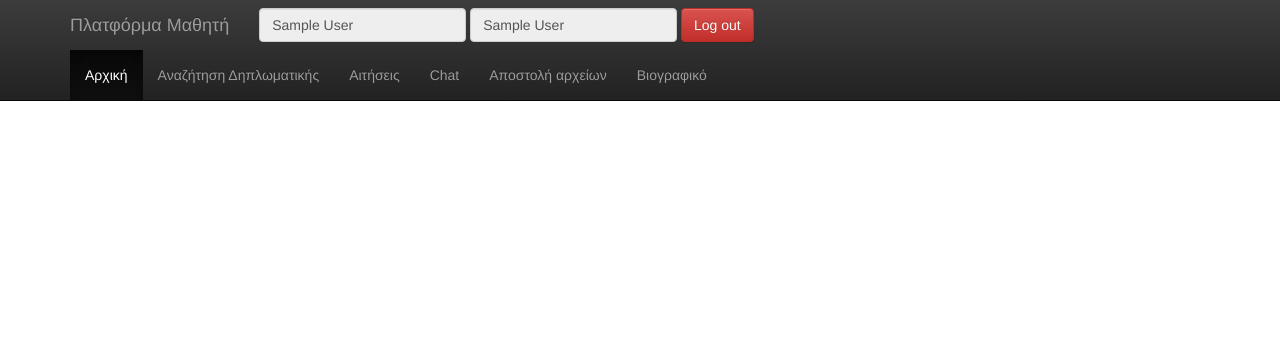
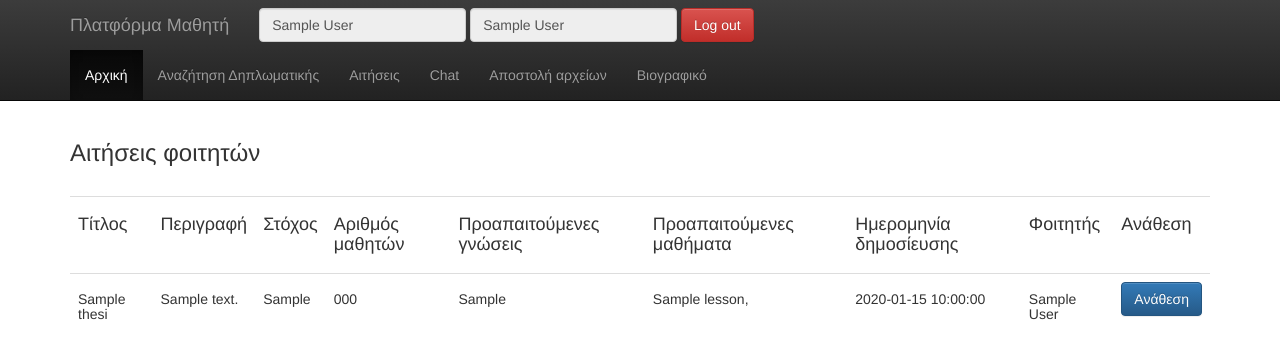
Before and after one commit to melina222/Project-Darkhold, a PHP site: page /view_thesis_applies.php in a window 1280 px wide. Shown: the top 361 px of the page. Run offline with PHP 8.4, Linux system fonts and the light colour scheme; the visitor is signed in with stand-in values (Sample User, id 1); tables that the repository leaves empty or names only in its code hold one stand-in row (values such as "Sample post"); some libraries are stand-ins or nearby versions.

Commit message:
Add approve thesis

```diff
--- a/src/utilities/connectWithDB.php
+++ b/src/utilities/connectWithDB.php
@@ -1,7 +1,7 @@
 <?php
 $conf['db']['db_Host'] = 'localhost';
-$conf['db']['db_Login'] = 'poutiouri';
-$conf['db']['db_PWord'] = 'melina123';
+$conf['db']['db_Login'] = 'root';
+$conf['db']['db_PWord'] = '';
 //$conf['db']['db_Name'] = 'flashpoint';
 $conf['db']['db_Name'] = 'operationflashpoint';
 $conf['db']['db_Port'] = '3306';
--- a/src/utilities/methods.php
+++ b/src/utilities/methods.php
@@ -190,11 +190,11 @@ function change_thesis_state($link, $thesis_id, $new_state)
     $result = mysqli_query($link, $sql);
     if ($result) {
         mysqli_commit($link);
-        showAlertDialogMethod("OK");
+        //showAlertDialogMethod("OK");
         return true;
     } else {
         mysqli_rollback($link);
-        showAlertDialogMethod("NOT OK");
+        //showAlertDialogMethod("NOT OK");
         return false;
     }
 }
@@ -222,6 +222,19 @@ function get_thesis_by_state($link, $state)
     }
     return null;
 }
+
+function get_thesis_for_teacher_that_students_applied_for($link, $teacher_id)
+{
+    showAlertDialogMethod($teacher_id);
+    $sql = "SELECT thesis.*,thesis_appication.user_id FROM thesis,thesis_appication,user WHERE user.id = thesis.teacher_id AND user.id = '$teacher_id' AND thesis_appication.thesis_id = thesis.id";
+    $result = mysqli_query($link, $sql) or die(mysqli_error($link));
+    $count = mysqli_num_rows($result);
+    if ($count >= 1) {
+        return $result;
+    }
+    return null;
+}
+
 
 function get_thesis_student_applied_for($link, $student_id)
 {
@@ -289,6 +302,19 @@ function get_thesis_with_keywords($link, $keyword_phrase)
 function get_full_teacher_name_for_thesis($link, $thesis_id)
 {
     $sql = "SELECT user.fname,user.lname FROM user,thesis WHERE thesis.teacher_id = user.id AND thesis.id = '$thesis_id'";
+    $result = mysqli_query($link, $sql) or die(mysqli_error($link));
+    $count = mysqli_num_rows($result);
+    if ($count == 1) {
+        while ($row = $result->fetch_assoc()) {
+            return $row['fname'] . " " . $row['lname'];
+        }
+    }
+    return null;
+}
+
+function get_full_student_name_for_thesis($link, $user_id)
+{
+    $sql = "SELECT user.fname,user.lname FROM user WHERE user.id= '$user_id'";
     $result = mysqli_query($link, $sql) or die(mysqli_error($link));
     $count = mysqli_num_rows($result);
     if ($count == 1) {
--- a/src/view_thesis_applies.php
+++ b/src/view_thesis_applies.php
@@ -14,7 +14,72 @@ include_once "page_parts/login_checker.php";
 ?>
 
 <div class="page_content">
+    <h3>Αιτήσεις φοιτητών</h3>
+    <br>
+    <table class="table">
+        <?php
 
+
+        if ($_SERVER['REQUEST_METHOD'] == "POST" && isset($_POST['apply'])) {
+
+        }
+
+        $all_thesis = get_thesis_for_teacher_that_students_applied_for($link, $_SESSION['user_id']);
+        if ($all_thesis == null) {
+
+            echo '<h5>Δεν βρέθηκαν αποτελέσματα</h5>';
+
+
+        } else {
+            echo ' <tr>';
+            echo '<td><h4>Τίτλος</h4></td>';
+            echo '<td><h4>Περιγραφή</h4></td>';
+            echo '<td><h4>Στόχος</h4></td>';
+            echo '<td><h4>Αριθμός μαθητών</h4></td>';
+            echo '<td><h4>Προαπαιτούμενες γνώσεις</h4></td>';
+            echo '<td><h4>Προαπαιτούμενες μαθήματα</h4></td>';
+            echo '<td><h4>Ημερομηνία δημοσίευσης</h4></td>';
+            echo '<td><h4>Φοιτητής</h4></td>';
+            echo '<td><h4>Ανάθεση</h4></td>';
+            echo '</tr>';
+            while ($row = $all_thesis->fetch_assoc()) {
+                echo '<tr>';
+                echo '<td>';
+                echo '<h5 id="align_start" style="">' . $row['title'] . '</h5>';
+                echo '</td>';
+                echo '<td>';
+                echo '<h5 id="align_start" style="">' . $row['description'] . '</h5>';
+                echo '</td>';
+                echo '<td>';
+                echo '<h5 id="align_start" style="">' . $row['target'] . '</h5>';
+                echo '</td>';
+                echo '<td>';
+                echo '<h5 id="align_start" style="">' . $row['student_number'] . '</h5>';
+                echo '</td>';
+                echo '<td>';
+                echo '<h5 id="align_start" style="">' . $row['student_knowledge'] . '</h5>';
+                echo '</td>';
+                echo '<td>';
+                echo '<h5 id="align_start" style="">' . get_lesson_names_as_string_for_thesis($link, $row['id']) . '</h5>';
+                echo '</td>';
+                echo '<td>';
+                echo '<h5 id="align_start" style="">' . $row['publication_date'] . '</h5>';
+                //showAlertDialogMethod($row['publication_date'] . "//");
+                echo '</td>';
+                echo '<td>';
+                echo '<h5 id="align_start" style="">' . get_full_student_name_for_thesis($link, $row['user_id']) . '</h5>';
+                echo '</td>';
+                echo '<td>';
+                echo '<form action="search_thesis.php" method="post" enctype="multipart/form-data">';
+                echo '<input type="hidden" id="selected-thesis" name="selected-thesis" value="' . $row['id'] . '">';
+                echo '<button type="submit" name="apply" class="btn btn-primary">Ανάθεση</button>';
+                echo '</form>';
+                echo '</td>';
+                echo '</tr>';
+            }
+        }
+        ?>
+    </table>
 </div>
 
 </body>
```
